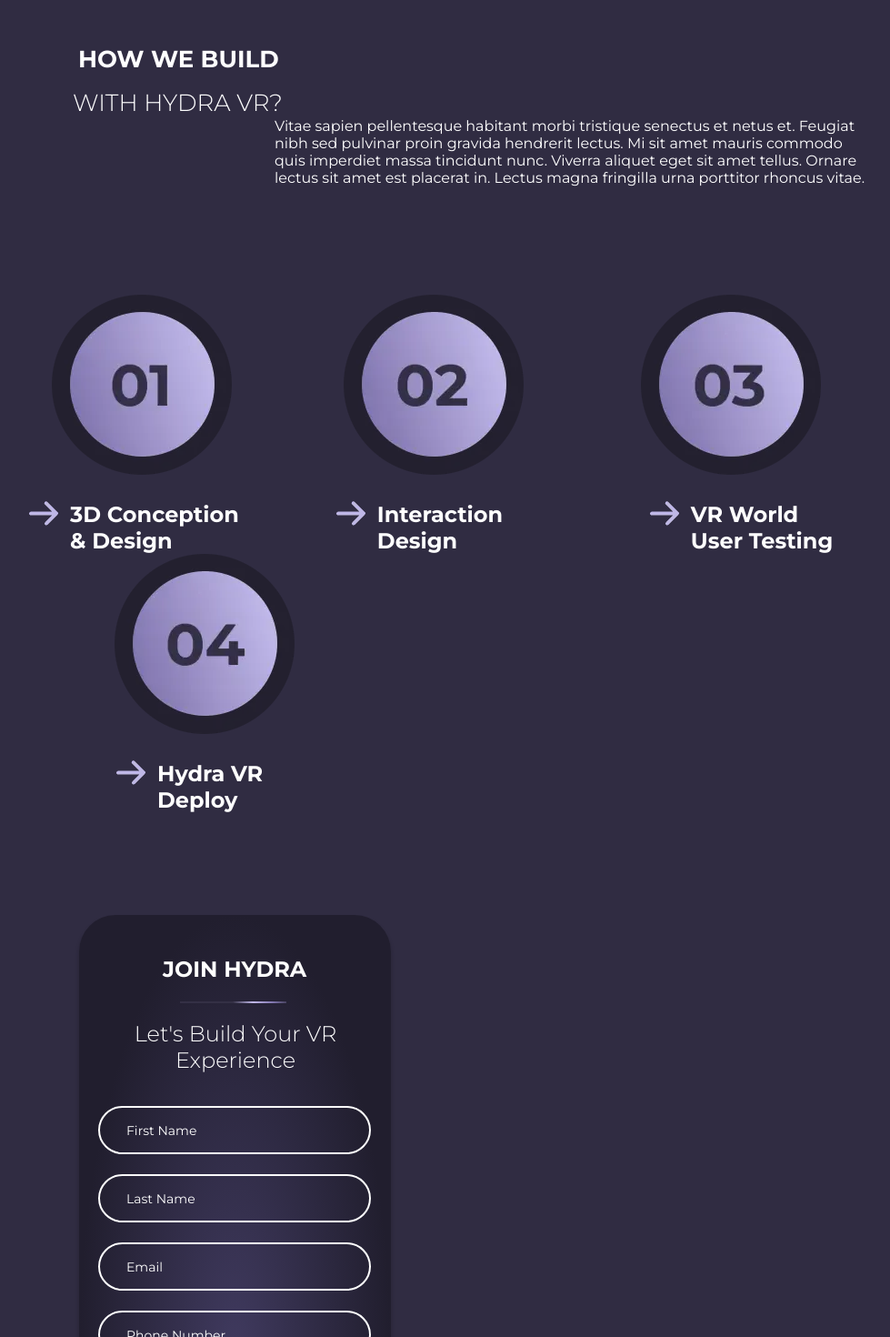
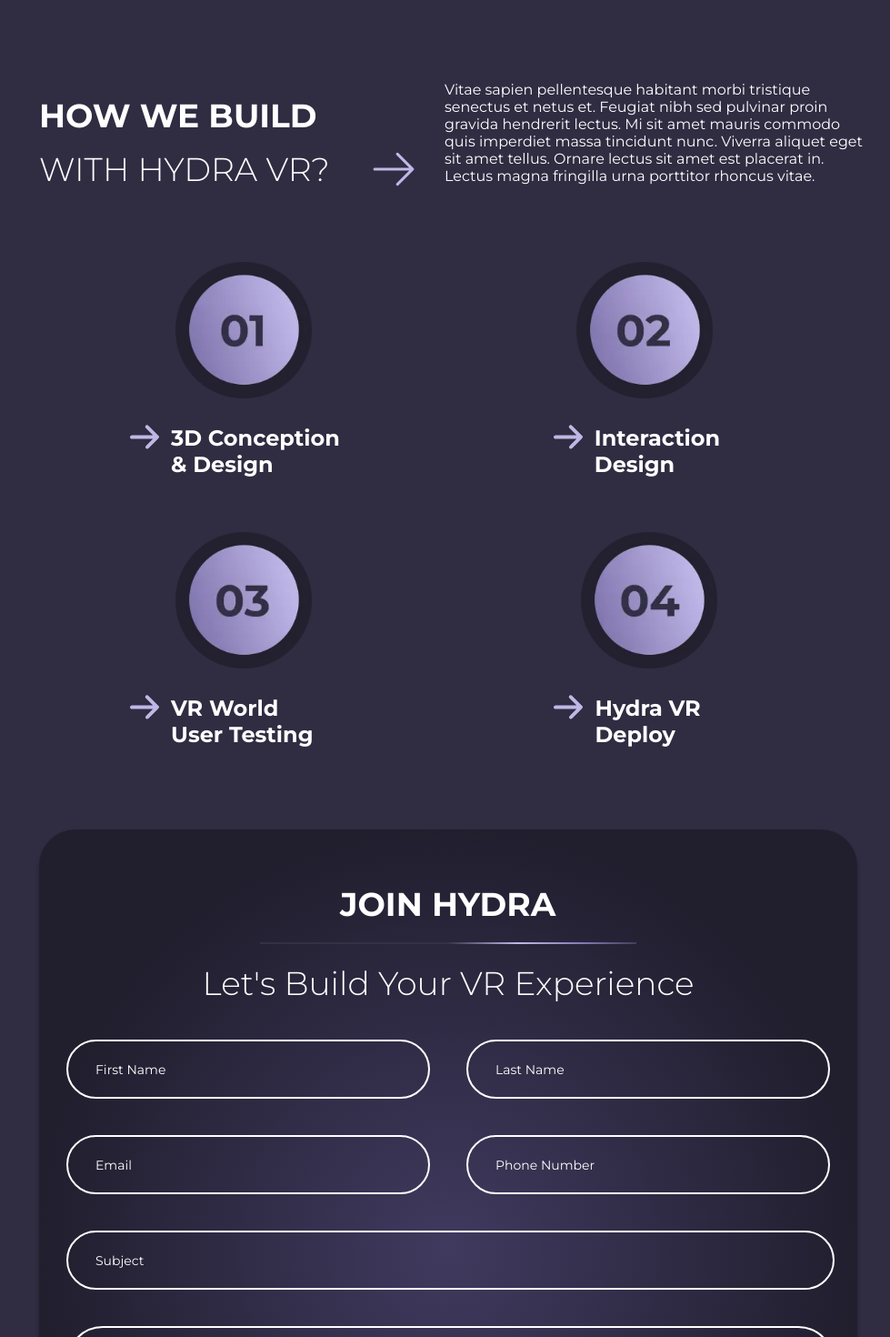
Before and after one commit to Eduard-90/Hydra, a React (Create React App) app: page / in a window 1280 px wide. Shown: the part 3640-5110 px from the top of the page at 91% size, without its empty margins (125-1104 px from the left). Built offline with nearby package versions, Linux system fonts and the light colour scheme.

Commit message:
finished main component

```diff
--- a/src/components/Extends/_extend.scss
+++ b/src/components/Extends/_extend.scss
@@ -19,6 +19,16 @@
     color: #ffffff;
   }
 
+  @include tablet {
+    width: 450px;
+    height: 60px;
+    padding-left: 30px;
+  }
+  @include laptop {
+    width: 400px;
+    height: 65px;
+    padding-left: 30px;
+  }
   @include desktop {
     width: 524px;
     height: 72px;
--- a/src/components/Footer/Footer.js
+++ b/src/components/Footer/Footer.js
@@ -139,12 +139,12 @@ export const Footer = () => {
       <div className="footer__copyright">
         {isMobileResolution ? (
           <p>
-            2023 © HYDRA LANDING PAGE <br /> BY ZINE. E. FALOUTI <br /> ALL
+            2024 © HYDRA LANDING PAGE <br /> BY ZINE. E. FALOUTI <br /> ALL
             RIGHTS RESERVED
           </p>
         ) : (
           <p>
-            2023 © HYDRA LANDING PAGE - BY ZINE. E. FALOUTI - ALL RIGHTS
+            2024 © HYDRA LANDING PAGE - BY ZINE. E. FALOUTI - ALL RIGHTS
             RESERVED
           </p>
         )}
--- a/src/components/Header/Header.scss
+++ b/src/components/Header/Header.scss
@@ -16,7 +16,7 @@
         margin: 52px 0 0 23px;
         @extend %logo-animation;
         @include tablet {
-          margin-left: 30px;
+          margin-left: 80px;
           width: 102px;
           height: 103px;
         }
--- a/src/components/Header/css/Header.css
+++ b/src/components/Header/css/Header.css
@@ -61,7 +61,7 @@
 }
 @media (min-width: 769px) {
   .header__top-logo-img {
-    margin-left: 30px;
+    margin-left: 80px;
     width: 102px;
     height: 103px;
   }
--- a/src/components/Main/Main.scss
+++ b/src/components/Main/Main.scss
@@ -532,12 +532,22 @@
   }
 
   &__how {
+    @include tablet {
+      margin: 30px 0 0 80px;
+    }
+    @include laptop {
+      position: relative;
+      margin: 30px 0 0 40px;
+    }
     @include desktop {
       position: relative;
       margin: 69px 0 0 87px;
     }
 
     &-title {
+      @include laptop {
+        display: inline-block;
+      }
       @include desktop {
         display: inline-block;
       }
@@ -546,10 +556,13 @@
         width: 221px;
         margin: -10px 0 0 83px;
         @extend %title;
-        @include desktop {
+        @include tablet {
           width: 306px;
+          margin: 0 auto;
+          font-size: 36px;
+        }
+        @include laptop {
           margin: 0;
-          font-size: 36px;
         }
       }
 
@@ -558,12 +571,21 @@
         margin: 16px 0 0 77px;
         font-weight: 300;
         @extend %title;
+        @include tablet {
+          width: 321px;
+          margin: 15px auto 0 auto;
+          font-size: 36px;
+        }
+        @include laptop {
+          position: relative;
+          margin: 15px 0 0 0;
+
+          &::after {
+            @include big-arrow(340px);
+            content: url(../../assets/desktop/arrow-small-right.webp);
+          }
+        }
         @include desktop {
-          position: relative;
-          width: 321px;
-          margin: 15px 0 0 0;
-          font-size: 36px;
-
           &::after {
             @include big-arrow(340px);
           }
@@ -573,15 +595,24 @@
 
     &-desk {
       &-text {
-        display: inline-block;
-        width: 652px;
-        margin-left: 299px;
+        width: 565px;
+        margin-top: 20px;
         color: rgb(255, 255, 255);
+        @include laptop {
+          display: inline-block;
+          width: 470px;
+          margin: 0 0 0 125px;
+        }
+        @include desktop {
+          width: 652px;
+          margin: 0 0 0 299px;
+        }
       }
 
       &-vector {
         display: none;
         @include desktop {
+          display: block;
           position: absolute;
           width: 1449px;
           height: 163px;
@@ -595,39 +626,103 @@
         display: inline-block;
 
         &-circle1 {
-          margin: 119px 0 0 54px;
+          width: 150px;
+          height: 150px;
+          margin: 60px 0 0 50px;
+          @include laptop {
+            margin: 80px 0 0 150px;
+          }
+          @include desktop {
+            width: 198px;
+            height: 198px;
+            margin: 119px 0 0 54px;
+          }
         }
 
         &-circle2 {
-          margin-left: 115px;
+          width: 150px;
+          height: 150px;
+          margin-left: 90px;
+          @include laptop {
+            margin-left: 260px;
+          }
+          @include desktop {
+            width: 198px;
+            height: 198px;
+            margin-left: 115px;
+          }
         }
 
         &-circle3 {
-          margin-left: 129px;
+          width: 150px;
+          height: 150px;
+          margin: 60px 0 0 50px;
+          @include laptop {
+            margin-left: 150px;
+          }
+          @include desktop {
+            width: 198px;
+            height: 198px;
+            margin-left: 129px;
+          }
         }
 
         &-circle4 {
-          margin-left: 123px;
+          width: 150px;
+          height: 150px;
+          margin-left: 115px;
+          @include laptop {
+            margin-left: 295px;
+          }
+          @include desktop {
+            width: 198px;
+            height: 198px;
+            margin-left: 123px;
+          }
         }
 
         &-solutions1 {
           @extend %main-how-solutions;
-          margin: 25px 0 0 74px;
+          margin: 25px 0 0 70px;
+          @include laptop {
+            margin-left: 145px;
+          }
+          @include desktop {
+            margin-left: 74px;
+          }
         }
 
         &-solutions2 {
           @extend %main-how-solutions;
-          margin: 25px 0 0 152px;
+          margin: 25px 0 0 127px;
+          @include laptop {
+            margin-left: 280px;
+          }
+          @include desktop {
+            margin-left: 152px;
+          }
         }
 
         &-solutions3 {
           @extend %main-how-solutions;
-          margin: 25px 0 0 184px;
+          margin: 25px 0 0 75px;
+          @include laptop {
+            margin-left: 145px;
+          }
+          @include desktop {
+            margin-left: 184px;
+          }
         }
 
         &-solutions4 {
           @extend %main-how-solutions;
-          margin: 25px 0 0 170px;
+          margin: 25px 0 0 155px;
+          @include laptop {
+            margin-left: 310px;
+          }
+          @include desktop {
+            margin-left: 170px;
+          }
         }
       }
     }
@@ -638,24 +733,42 @@
     height: 973px;
     display: flex;
     flex-direction: column;
-    margin: 112px 0 0 84px;
+    margin: 81px 0 0 27px;
     background: radial-gradient(50% 50% at 50% 50%, #403a5f 0%, #211e2e 100%);
     box-shadow: 0px 4px 4px rgba(0, 0, 0, 0.25);
     border-radius: 40px;
+    @include tablet {
+      width: 600px;
+      height: 1050px;
+      margin: 90px 0 0 80px;
+    }
+    @include laptop {
+      width: 900px;
+      height: 920px;
+      display: inline-block;
+      margin-left: 40px;
+    }
     @include desktop {
       width: 1275px;
       height: 1008px;
-      display: inline-block;
     }
 
     &-title {
       width: 159px;
       margin: 45px 0 0 92px;
       color: #ffffff;
+      @include tablet {
+        width: 200px;
+        margin: 40px auto 0 auto;
+        font-size: 30px;
+      }
+      @include laptop {
+        width: 238px;
+        margin-top: 60px;
+        font-size: 36px;
+      }
       @include desktop {
-        width: 238px;
         margin: 90px 0 0 514px;
-        font-size: 36px;
       }
     }
 
@@ -671,9 +784,16 @@
         #8176af 86.48%,
         #343045 103.21%
       );
-      @include desktop {
+      @include tablet {
+        width: 350px;
+        height: 1px;
+        margin: 20px auto 0 auto;
+      }
+      @include laptop {
         width: 414px;
         height: 2px;
+      }
+      @include desktop {
         margin: 30px 0 0 429px;
       }
     }
@@ -685,16 +805,29 @@
       font-size: 24px;
       text-align: center;
       color: #ffffff;
+      @include tablet {
+        width: 455px;
+        margin: 21px auto 0 auto;
+        font-size: 30px;
+      }
+      @include laptop {
+        width: 543px;
+        font-size: 36px;
+      }
       @include desktop {
-        width: 543px;
         margin: 21px 0 0 363px;
-        font-size: 36px;
       }
     }
 
     &-first-name {
       @extend %form-input;
       margin-top: 36px;
+      @include tablet {
+        margin: 40px auto 0 auto;
+      }
+      @include laptop {
+        margin: 40px 0 0 30px;
+      }
       @include desktop {
         margin: 65px 0 0 107px;
       }
@@ -702,24 +835,50 @@
 
     &-last-name {
       @extend %form-input;
+      @include tablet {
+        margin: 30px auto;
+      }
+      @include laptop {
+        margin: 0 0 0 40px;
+      }
       @include desktop {
         margin: 0 0 0 10px;
       }
     }
     &-email {
       @extend %form-input;
+      @include tablet {
+        margin: 0 auto;
+      }
+      @include laptop {
+        margin: 40px 0 0 30px;
+      }
       @include desktop {
         margin: 39px 0 0 108px;
       }
     }
     &-phone {
       @extend %form-input;
+      @include tablet {
+        margin: 30px auto;
+      }
+      @include laptop {
+        margin: 0 0 0 40px;
+      }
       @include desktop {
         margin: 0 0 0 12px;
       }
     }
     &-subject {
       @extend %form-input;
+      @include tablet {
+        margin: 0 auto;
+      }
+      @include laptop {
+        width: 845px;
+        height: 65px;
+        margin: 40px 0 0 30px;
+      }
       @include desktop {
         width: 1058px;
         height: 72px;
@@ -736,11 +895,22 @@
       background: transparent;
       color: #ffffff;
       resize: none;
+      @include tablet {
+        width: 450px;
+        height: 220px;
+        margin: 30px auto;
+        padding: 25px 0 0 30px;
+      }
+      @include laptop {
+        width: 845px;
+        height: 210px;
+        margin: 40px 0 0 30px;
+        padding-top: 27px;
+      }
       @include desktop {
         width: 1058px;
-        height: 210px;
         margin: 33px 0 0 106px;
-        padding: 27px 0 0 42px;
+        padding-left: 42px;
       }
 
       &:hover {
@@ -760,10 +930,16 @@
       height: 48px;
       margin: 52px 0 0 29px;
       @extend %btn;
+      @include tablet {
+        margin: 40px auto;
+      }
+      @include laptop {
+        width: 214px;
+        margin: 51px 0 0 343px;
+        font-size: 12px;
+      }
       @include desktop {
-        width: 214px;
-        margin: 51px 0 0 529px;
-        font-size: 12px;
+        margin-left: 529px;
       }
     }
   }
--- a/src/components/Main/css/Main.css
+++ b/src/components/Main/css/Main.css
@@ -14,6 +14,20 @@
 }
 .main__form-subject::placeholder, .main__form-phone::placeholder, .main__form-email::placeholder, .main__form-last-name::placeholder, .main__form-first-name::placeholder {
   color: #ffffff;
+}
+@media (min-width: 769px) {
+  .main__form-subject, .main__form-phone, .main__form-email, .main__form-last-name, .main__form-first-name {
+    width: 450px;
+    height: 60px;
+    padding-left: 30px;
+  }
+}
+@media (min-width: 1024px) {
+  .main__form-subject, .main__form-phone, .main__form-email, .main__form-last-name, .main__form-first-name {
+    width: 400px;
+    height: 65px;
+    padding-left: 30px;
+  }
 }
 @media (min-width: 1440px) {
   .main__form-subject, .main__form-phone, .main__form-email, .main__form-last-name, .main__form-first-name {
@@ -650,10 +664,26 @@
     margin-left: 56px;
   }
 }
+@media (min-width: 769px) {
+  .main__how {
+    margin: 30px 0 0 80px;
+  }
+}
+@media (min-width: 1024px) {
+  .main__how {
+    position: relative;
+    margin: 30px 0 0 40px;
+  }
+}
 @media (min-width: 1440px) {
   .main__how {
     position: relative;
     margin: 69px 0 0 87px;
+  }
+}
+@media (min-width: 1024px) {
+  .main__how-title {
+    display: inline-block;
   }
 }
 @media (min-width: 1440px) {
@@ -665,11 +695,16 @@
   width: 221px;
   margin: -10px 0 0 83px;
 }
-@media (min-width: 1440px) {
+@media (min-width: 769px) {
   .main__how-title h2 {
     width: 306px;
+    margin: 0 auto;
+    font-size: 36px;
+  }
+}
+@media (min-width: 1024px) {
+  .main__how-title h2 {
     margin: 0;
-    font-size: 36px;
   }
 }
 .main__how-title p {
@@ -677,13 +712,29 @@
   margin: 16px 0 0 77px;
   font-weight: 300;
 }
-@media (min-width: 1440px) {
+@media (min-width: 769px) {
+  .main__how-title p {
+    width: 321px;
+    margin: 15px auto 0 auto;
+    font-size: 36px;
+  }
+}
+@media (min-width: 1024px) {
   .main__how-title p {
     position: relative;
-    width: 321px;
     margin: 15px 0 0 0;
-    font-size: 36px;
   }
+  .main__how-title p::after {
+    content: url(../../assets/desktop/Component-1.webp);
+    width: 228px;
+    height: 100px;
+    position: absolute;
+    top: -28px;
+    left: 340px;
+    content: url(../../assets/desktop/arrow-small-right.webp);
+  }
+}
+@media (min-width: 1440px) {
   .main__how-title p::after {
     content: url(../../assets/desktop/Component-1.webp);
     width: 228px;
@@ -694,16 +745,29 @@
   }
 }
 .main__how-desk-text {
+  width: 565px;
+  margin-top: 20px;
+  color: white;
+}
+@media (min-width: 1024px) {
+  .main__how-desk-text {
     display: inline-block;
+    width: 470px;
+    margin: 0 0 0 125px;
+  }
+}
+@media (min-width: 1440px) {
+  .main__how-desk-text {
     width: 652px;
-  margin-left: 299px;
-  color: white;
+    margin: 0 0 0 299px;
+  }
 }
 .main__how-desk-vector {
   display: none;
 }
 @media (min-width: 1440px) {
   .main__how-desk-vector {
+    display: block;
     position: absolute;
     width: 1449px;
     height: 163px;
@@ -716,44 +780,154 @@
   display: inline-block;
 }
 .main__how-desk-card-circle1 {
+  width: 150px;
+  height: 150px;
+  margin: 60px 0 0 50px;
+}
+@media (min-width: 1024px) {
+  .main__how-desk-card-circle1 {
+    margin: 80px 0 0 150px;
+  }
+}
+@media (min-width: 1440px) {
+  .main__how-desk-card-circle1 {
+    width: 198px;
+    height: 198px;
     margin: 119px 0 0 54px;
   }
+}
 .main__how-desk-card-circle2 {
+  width: 150px;
+  height: 150px;
+  margin-left: 90px;
+}
+@media (min-width: 1024px) {
+  .main__how-desk-card-circle2 {
+    margin-left: 260px;
+  }
+}
+@media (min-width: 1440px) {
+  .main__how-desk-card-circle2 {
+    width: 198px;
+    height: 198px;
     margin-left: 115px;
   }
+}
 .main__how-desk-card-circle3 {
+  width: 150px;
+  height: 150px;
+  margin: 60px 0 0 50px;
+}
+@media (min-width: 1024px) {
+  .main__how-desk-card-circle3 {
+    margin-left: 150px;
+  }
+}
+@media (min-width: 1440px) {
+  .main__how-desk-card-circle3 {
+    width: 198px;
+    height: 198px;
     margin-left: 129px;
   }
+}
 .main__how-desk-card-circle4 {
+  width: 150px;
+  height: 150px;
+  margin-left: 115px;
+}
+@media (min-width: 1024px) {
+  .main__how-desk-card-circle4 {
+    margin-left: 295px;
+  }
+}
+@media (min-width: 1440px) {
+  .main__how-desk-card-circle4 {
+    width: 198px;
+    height: 198px;
     margin-left: 123px;
   }
+}
 .main__how-desk-card-solutions1 {
-  margin: 25px 0 0 74px;
+  margin: 25px 0 0 70px;
+}
+@media (min-width: 1024px) {
+  .main__how-desk-card-solutions1 {
+    margin-left: 145px;
+  }
+}
+@media (min-width: 1440px) {
+  .main__how-desk-card-solutions1 {
+    margin-left: 74px;
+  }
 }
 .main__how-desk-card-solutions2 {
-  margin: 25px 0 0 152px;
+  margin: 25px 0 0 127px;
+}
+@media (min-width: 1024px) {
+  .main__how-desk-card-solutions2 {
+    margin-left: 280px;
+  }
+}
+@media (min-width: 1440px) {
+  .main__how-desk-card-solutions2 {
+    margin-left: 152px;
+  }
 }
 .main__how-desk-card-solutions3 {
-  margin: 25px 0 0 184px;
+  margin: 25px 0 0 75px;
+}
+@media (min-width: 1024px) {
+  .main__how-desk-card-solutions3 {
+    margin-left: 145px;
+  }
+}
+@media (min-width: 1440px) {
+  .main__how-desk-card-solutions3 {
+    margin-left: 184px;
+  }
 }
 .main__how-desk-card-solutions4 {
-  margin: 25px 0 0 170px;
+  margin: 25px 0 0 155px;
+}
+@media (min-width: 1024px) {
+  .main__how-desk-card-solutions4 {
+    margin-left: 310px;
+  }
+}
+@media (min-width: 1440px) {
+  .main__how-desk-card-solutions4 {
+    margin-left: 170px;
+  }
 }
 .main__form {
   width: 343px;
   height: 973px;
   display: flex;
   flex-direction: column;
-  margin: 112px 0 0 84px;
+  margin: 81px 0 0 27px;
   background: radial-gradient(50% 50% at 50% 50%, #403a5f 0%, #211e2e 100%);
   box-shadow: 0px 4px 4px rgba(0, 0, 0, 0.25);
   border-radius: 40px;
+}
+@media (min-width: 769px) {
+  .main__form {
+    width: 600px;
+    height: 1050px;
+    margin: 90px 0 0 80px;
+  }
+}
+@media (min-width: 1024px) {
+  .main__form {
+    width: 900px;
+    height: 920px;
+    display: inline-block;
+    margin-left: 40px;
+  }
 }
 @media (min-width: 1440px) {
   .main__form {
     width: 1275px;
     height: 1008px;
-    display: inline-block;
   }
 }
 .main__form-title {
@@ -761,11 +935,23 @@
   margin: 45px 0 0 92px;
   color: #ffffff;
 }
+@media (min-width: 769px) {
+  .main__form-title {
+    width: 200px;
+    margin: 40px auto 0 auto;
+    font-size: 30px;
+  }
+}
+@media (min-width: 1024px) {
+  .main__form-title {
+    width: 238px;
+    margin-top: 60px;
+    font-size: 36px;
+  }
+}
 @media (min-width: 1440px) {
   .main__form-title {
-    width: 238px;
     margin: 90px 0 0 514px;
-    font-size: 36px;
   }
 }
 .main__form-border {
@@ -774,10 +960,21 @@
   margin: 21px 0 0 111px;
   background: linear-gradient(44.81deg, #343045 49.69%, #343045 49.69%, #c0b7e8 68.37%, #8176af 86.48%, #343045 103.21%);
 }
-@media (min-width: 1440px) {
+@media (min-width: 769px) {
+  .main__form-border {
+    width: 350px;
+    height: 1px;
+    margin: 20px auto 0 auto;
+  }
+}
+@media (min-width: 1024px) {
   .main__form-border {
     width: 414px;
     height: 2px;
+  }
+}
+@media (min-width: 1440px) {
+  .main__form-border {
     margin: 30px 0 0 429px;
   }
 }
@@ -789,19 +986,50 @@
   text-align: center;
   color: #ffffff;
 }
+@media (min-width: 769px) {
+  .main__form-text {
+    width: 455px;
+    margin: 21px auto 0 auto;
+    font-size: 30px;
+  }
+}
+@media (min-width: 1024px) {
+  .main__form-text {
+    width: 543px;
+    font-size: 36px;
+  }
+}
 @media (min-width: 1440px) {
   .main__form-text {
-    width: 543px;
     margin: 21px 0 0 363px;
-    font-size: 36px;
   }
 }
 .main__form-first-name {
   margin-top: 36px;
 }
+@media (min-width: 769px) {
+  .main__form-first-name {
+    margin: 40px auto 0 auto;
+  }
+}
+@media (min-width: 1024px) {
+  .main__form-first-name {
+    margin: 40px 0 0 30px;
+  }
+}
 @media (min-width: 1440px) {
   .main__form-first-name {
     margin: 65px 0 0 107px;
+  }
+}
+@media (min-width: 769px) {
+  .main__form-last-name {
+    margin: 30px auto;
+  }
+}
+@media (min-width: 1024px) {
+  .main__form-last-name {
+    margin: 0 0 0 40px;
   }
 }
 @media (min-width: 1440px) {
@@ -809,14 +1037,46 @@
     margin: 0 0 0 10px;
   }
 }
+@media (min-width: 769px) {
+  .main__form-email {
+    margin: 0 auto;
+  }
+}
+@media (min-width: 1024px) {
+  .main__form-email {
+    margin: 40px 0 0 30px;
+  }
+}
 @media (min-width: 1440px) {
   .main__form-email {
     margin: 39px 0 0 108px;
   }
 }
+@media (min-width: 769px) {
+  .main__form-phone {
+    margin: 30px auto;
+  }
+}
+@media (min-width: 1024px) {
+  .main__form-phone {
+    margin: 0 0 0 40px;
+  }
+}
 @media (min-width: 1440px) {
   .main__form-phone {
     margin: 0 0 0 12px;
+  }
+}
+@media (min-width: 769px) {
+  .main__form-subject {
+    margin: 0 auto;
+  }
+}
+@media (min-width: 1024px) {
+  .main__form-subject {
+    width: 845px;
+    height: 65px;
+    margin: 40px 0 0 30px;
   }
 }
 @media (min-width: 1440px) {
@@ -837,12 +1097,27 @@
   color: #ffffff;
   resize: none;
 }
+@media (min-width: 769px) {
+  .main__form-tell-us-something {
+    width: 450px;
+    height: 220px;
+    margin: 30px auto;
+    padding: 25px 0 0 30px;
+  }
+}
+@media (min-width: 1024px) {
+  .main__form-tell-us-something {
+    width: 845px;
+    height: 210px;
+    margin: 40px 0 0 30px;
+    padding-top: 27px;
+  }
+}
 @media (min-width: 1440px) {
   .main__form-tell-us-something {
     width: 1058px;
-    height: 210px;
     margin: 33px 0 0 106px;
-    padding: 27px 0 0 42px;
+    padding-left: 42px;
   }
 }
 .main__form-tell-us-something:hover {
@@ -856,10 +1131,20 @@
   height: 48px;
   margin: 52px 0 0 29px;
 }
-@media (min-width: 1440px) {
+@media (min-width: 769px) {
+  .main__form-submit {
+    margin: 40px auto;
+  }
+}
+@media (min-width: 1024px) {
   .main__form-submit {
     width: 214px;
-    margin: 51px 0 0 529px;
+    margin: 51px 0 0 343px;
     font-size: 12px;
   }
 }
+@media (min-width: 1440px) {
+  .main__form-submit {
+    margin-left: 529px;
+  }
+}
```
Lines whose indentation alone changed are shown as unchanged.
